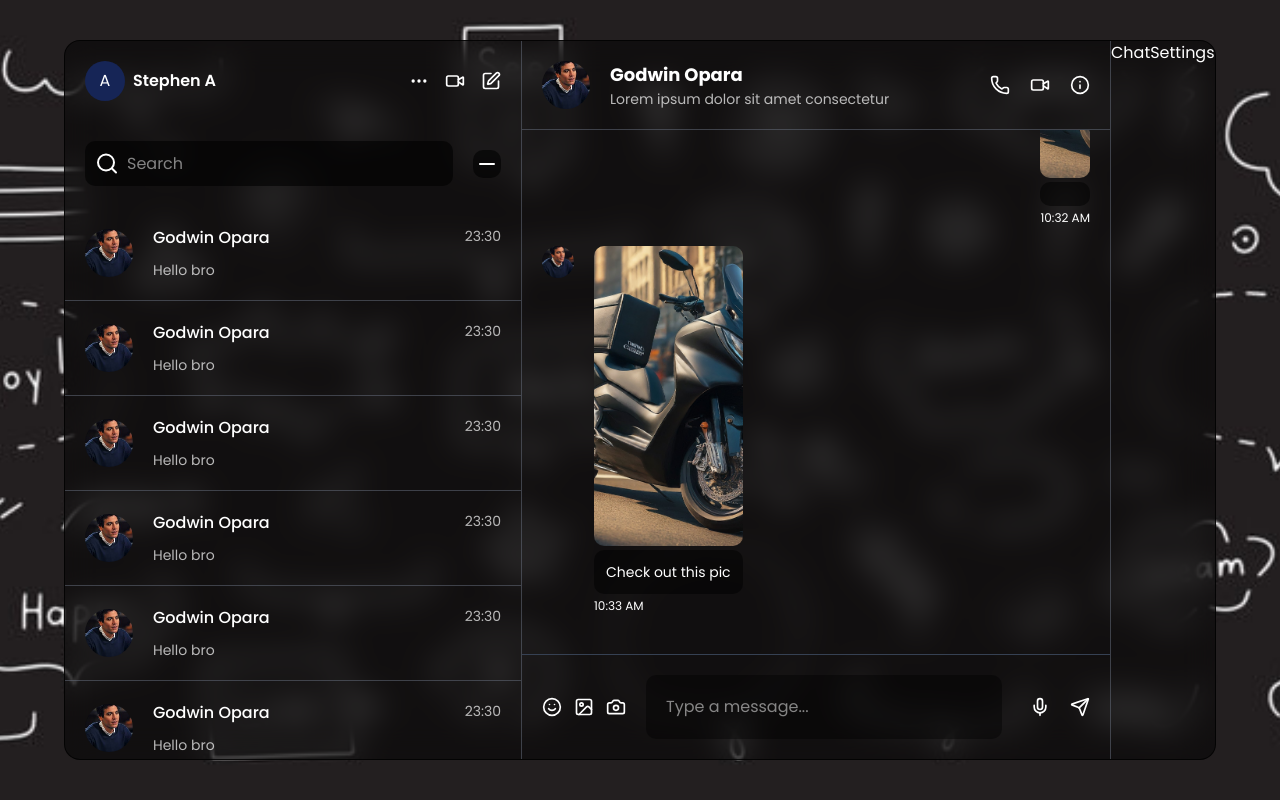
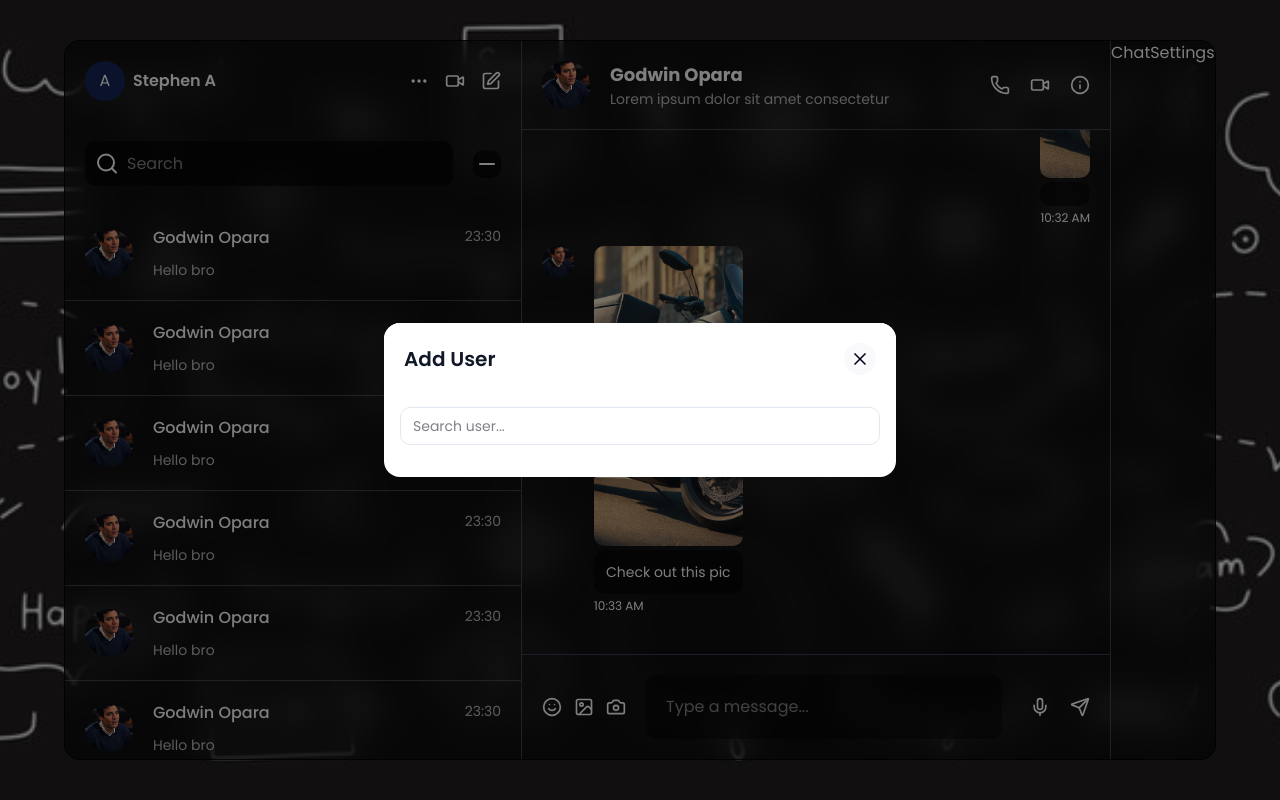
Before and after one commit to stivex001/chat_app, a Next.js app: page / in a window 1280 px wide. Both pictures are taken after a click on the button 487 px from the left and 163 px from the top of the page. Built offline with nearby package versions, Linux system fonts and the light colour scheme.

Commit message:
feat:implemented firebase setup

```diff
--- a/package.json
+++ b/package.json
@@ -33,6 +33,7 @@
     "axios": "^1.10.0",
     "class-variance-authority": "^0.7.1",
     "clsx": "^2.1.1",
+    "firebase": "^12.1.0",
     "framer-motion": "^12.23.12",
     "lucide-react": "^0.522.0",
     "next": "15.3.4",
--- /dev/null
+++ b/src/components/chats/AddUser.tsx
@@ -0,0 +1,96 @@
+"use client";
+import React, { useState, useEffect } from "react";
+import { BaseModal } from "../shared/BaseModal";
+
+type Props = {
+  isOpen: boolean;
+  onClose: () => void;
+};
+
+type User = {
+  id: number;
+  firstName: string;
+  lastName: string;
+  avatar: string;
+};
+
+const mockUsers: User[] = [
+  { id: 1, firstName: "John", lastName: "Doe", avatar: "https://i.pravatar.cc/150?img=1" },
+  { id: 2, firstName: "Jane", lastName: "Smith", avatar: "https://i.pravatar.cc/150?img=2" },
+  { id: 3, firstName: "Michael", lastName: "Brown", avatar: "https://i.pravatar.cc/150?img=3" },
+];
+
+const AddUser = ({ isOpen, onClose }: Props) => {
+  const [query, setQuery] = useState("");
+  const [results, setResults] = useState<User[]>([]);
+
+  useEffect(() => {
+    if (!query.trim()) {
+      setResults([]);
+      return;
+    }
+    const filtered = mockUsers.filter((user) =>
+      `${user.firstName} ${user.lastName}`.toLowerCase().includes(query.toLowerCase())
+    );
+    setResults(filtered);
+  }, [query]);
+
+  const handleAddUser = (user: User) => {
+    console.log("User added:", user);
+    // integrate with backend or state logic
+  };
+
+  return (
+    <BaseModal
+      isOpen={isOpen}
+      onClose={onClose}
+      className="!max-w-lg overflow-hidden !rounded-2xl border-none bg-white p-0 shadow-none"
+      title="Add User"
+    >
+      <div className="p-4">
+        {/* Search Input */}
+        <div className="flex">
+          <input
+            type="text"
+            placeholder="Search user..."
+            value={query}
+            onChange={(e) => setQuery(e.target.value)}
+            className="w-full rounded-lg border px-3 py-2 text-sm outline-none focus:ring-2 focus:ring-blue-500"
+          />
+        </div>
+
+        {/* Search Results */}
+        <div className="mt-4 space-y-3">
+          {results.length > 0 ? (
+            results.map((user) => (
+              <div
+                key={user.id}
+                className="flex items-center justify-between rounded-lg border p-2"
+              >
+                <div className="flex items-center gap-3">
+                  <div className="flex h-10 w-10 items-center justify-center rounded-full bg-black/50 text-white">
+                    {user.firstName.charAt(0)}
+                    {user.lastName.charAt(0)}
+                  </div>
+                  <span className="text-sm font-medium">
+                    {user.firstName} {user.lastName}
+                  </span>
+                </div>
+                <button
+                  onClick={() => handleAddUser(user)}
+                  className="cursor-pointer rounded-lg bg-green-600 px-3 py-1 text-sm text-white hover:bg-green-700"
+                >
+                  Add
+                </button>
+              </div>
+            ))
+          ) : query ? (
+            <p className="text-sm text-gray-500">No users found</p>
+          ) : null}
+        </div>
+      </div>
+    </BaseModal>
+  );
+};
+
+export default AddUser;
--- a/src/components/chats/SearchUser.tsx
+++ b/src/components/chats/SearchUser.tsx
@@ -1,15 +1,18 @@
-"use client"
-import React, { useState } from "react";
-import { SearchIcon } from "../assets/icons/SvgIcons";
-import { Plus, Minus } from "lucide-react";
+'use client';
+import React, { useState } from 'react';
+import { SearchIcon } from '../assets/icons/SvgIcons';
+import { Plus, Minus } from 'lucide-react';
+import AddUser from './AddUser';
 
 type Props = {};
 
 export const SearchUser = (props: Props) => {
   const [isAdded, setIsAdded] = useState(false);
+  const [modalOpen, setModalOpen] = useState(false);
 
   const handleToggle = () => {
-    setIsAdded((prev) => !prev);
+    setModalOpen(true);
+    setIsAdded(prev => !prev);
   };
 
   return (
@@ -24,10 +27,11 @@ export const SearchUser = (props: Props) => {
       </div>
       <button
         onClick={handleToggle}
-        className="flex h-7 w-7 items-center justify-center bg-black/60 rounded-[10px] cursor-pointer"
+        className="flex h-7 w-7 cursor-pointer items-center justify-center rounded-[10px] bg-black/60"
       >
         {isAdded ? <Minus /> : <Plus />}
       </button>
+      <AddUser isOpen={modalOpen} onClose={() => setModalOpen(false)} />
     </section>
   );
 };
--- /dev/null
+++ b/src/components/shared/BaseModal.tsx
@@ -0,0 +1,53 @@
+"use client";
+
+import * as React from "react";
+import { Dialog, DialogContent, DialogTitle } from "@/components/ui/dialog";
+import { X } from "lucide-react";
+import { VisuallyHidden } from "@radix-ui/react-visually-hidden";
+
+interface BaseModalProps {
+  isOpen: boolean;
+  onClose: () => void;
+  children: React.ReactNode;
+  className?: string;
+  title?: string;
+  footer?: React.ReactNode;
+}
+
+export const BaseModal = ({
+  isOpen,
+  onClose,
+  children,
+  className = "",
+  title,
+  footer,
+}: BaseModalProps) => {
+  return (
+    <Dialog open={isOpen} onOpenChange={(open) => !open && onClose()}>
+      <DialogContent
+        onClick={(e) => e.stopPropagation()}
+        className={`p-0 bg-transparent border-none shadow-none ${className}`}
+      >
+        {title ? (
+          <DialogTitle className="sticky top-0 z-10 px-5 pt-5 bg-white flex items-center justify-between ">
+            <p className="text-xl font-semibold text-gray-900">{title}</p>
+            <button
+              onClick={onClose}
+              className="w-8 h-8 flex items-center justify-center bg-[#F9F9FB] rounded-[32px] transition-colors"
+            >
+              <X className="h-5 w-5 text-paragrah" />
+            </button>
+          </DialogTitle>
+        ) : (
+          <DialogTitle>
+            <VisuallyHidden>Modal</VisuallyHidden>
+          </DialogTitle>
+        )}
+        <div className="">{children}</div>
+        {footer && (
+          <div className="sticky bottom-0 z-10 bg-white p-4">{footer}</div>
+        )}
+      </DialogContent>
+    </Dialog>
+  );
+};
--- /dev/null
+++ b/src/components/ui/dialog.tsx
@@ -0,0 +1,143 @@
+"use client"
+
+import * as React from "react"
+import * as DialogPrimitive from "@radix-ui/react-dialog"
+import { XIcon } from "lucide-react"
+
+import { cn } from "@/lib/utils"
+
+function Dialog({
+  ...props
+}: React.ComponentProps<typeof DialogPrimitive.Root>) {
+  return <DialogPrimitive.Root data-slot="dialog" {...props} />
+}
+
+function DialogTrigger({
+  ...props
+}: React.ComponentProps<typeof DialogPrimitive.Trigger>) {
+  return <DialogPrimitive.Trigger data-slot="dialog-trigger" {...props} />
+}
+
+function DialogPortal({
+  ...props
+}: React.ComponentProps<typeof DialogPrimitive.Portal>) {
+  return <DialogPrimitive.Portal data-slot="dialog-portal" {...props} />
+}
+
+function DialogClose({
+  ...props
+}: React.ComponentProps<typeof DialogPrimitive.Close>) {
+  return <DialogPrimitive.Close data-slot="dialog-close" {...props} />
+}
+
+function DialogOverlay({
+  className,
+  ...props
+}: React.ComponentProps<typeof DialogPrimitive.Overlay>) {
+  return (
+    <DialogPrimitive.Overlay
+      data-slot="dialog-overlay"
+      className={cn(
+        "data-[state=open]:animate-in data-[state=closed]:animate-out data-[state=closed]:fade-out-0 data-[state=open]:fade-in-0 fixed inset-0 z-50 bg-black/50",
+        className
+      )}
+      {...props}
+    />
+  )
+}
+
+function DialogContent({
+  className,
+  children,
+  showCloseButton = true,
+  ...props
+}: React.ComponentProps<typeof DialogPrimitive.Content> & {
+  showCloseButton?: boolean
+}) {
+  return (
+    <DialogPortal data-slot="dialog-portal">
+      <DialogOverlay />
+      <DialogPrimitive.Content
+        data-slot="dialog-content"
+        className={cn(
+          "bg-background data-[state=open]:animate-in data-[state=closed]:animate-out data-[state=closed]:fade-out-0 data-[state=open]:fade-in-0 data-[state=closed]:zoom-out-95 data-[state=open]:zoom-in-95 fixed top-[50%] left-[50%] z-50 grid w-full max-w-[calc(100%-2rem)] translate-x-[-50%] translate-y-[-50%] gap-4 rounded-lg border p-6 shadow-lg duration-200 sm:max-w-lg",
+          className
+        )}
+        {...props}
+      >
+        {children}
+        {showCloseButton && (
+          <DialogPrimitive.Close
+            data-slot="dialog-close"
+            className="ring-offset-background focus:ring-ring data-[state=open]:bg-accent data-[state=open]:text-muted-foreground absolute top-4 right-4 rounded-xs opacity-70 transition-opacity hover:opacity-100 focus:ring-2 focus:ring-offset-2 focus:outline-hidden disabled:pointer-events-none [&_svg]:pointer-events-none [&_svg]:shrink-0 [&_svg:not([class*='size-'])]:size-4"
+          >
+            <XIcon />
+            <span className="sr-only">Close</span>
+          </DialogPrimitive.Close>
+        )}
+      </DialogPrimitive.Content>
+    </DialogPortal>
+  )
+}
+
+function DialogHeader({ className, ...props }: React.ComponentProps<"div">) {
+  return (
+    <div
+      data-slot="dialog-header"
+      className={cn("flex flex-col gap-2 text-center sm:text-left", className)}
+      {...props}
+    />
+  )
+}
+
+function DialogFooter({ className, ...props }: React.ComponentProps<"div">) {
+  return (
+    <div
+      data-slot="dialog-footer"
+      className={cn(
+        "flex flex-col-reverse gap-2 sm:flex-row sm:justify-end",
+        className
+      )}
+      {...props}
+    />
+  )
+}
+
+function DialogTitle({
+  className,
+  ...props
+}: React.ComponentProps<typeof DialogPrimitive.Title>) {
+  return (
+    <DialogPrimitive.Title
+      data-slot="dialog-title"
+      className={cn("text-lg leading-none font-semibold", className)}
+      {...props}
+    />
+  )
+}
+
+function DialogDescription({
+  className,
+  ...props
+}: React.ComponentProps<typeof DialogPrimitive.Description>) {
+  return (
+    <DialogPrimitive.Description
+      data-slot="dialog-description"
+      className={cn("text-muted-foreground text-sm", className)}
+      {...props}
+    />
+  )
+}
+
+export {
+  Dialog,
+  DialogClose,
+  DialogContent,
+  DialogDescription,
+  DialogFooter,
+  DialogHeader,
+  DialogOverlay,
+  DialogPortal,
+  DialogTitle,
+  DialogTrigger,
+}
--- /dev/null
+++ b/src/lib/firebase.ts
@@ -0,0 +1,23 @@
+
+import { initializeApp } from "firebase/app";
+import { getAuth } from "firebase/auth";
+import { getFirestore } from "firebase/firestore";
+// TODO: Add SDKs for Firebase products that you want to use
+// https://firebase.google.com/docs/web/setup#available-libraries
+
+// Your web app's Firebase configuration
+// For Firebase JS SDK v7.20.0 and later, measurementId is optional
+const firebaseConfig = {
+  apiKey: process.env.NEXT_PUBLIC_API_KEY,
+  authDomain: "chat-app-546a6.firebaseapp.com",
+  projectId: "chat-app-546a6",
+  storageBucket: "chat-app-546a6.firebasestorage.app",
+  messagingSenderId: "269166845415",
+  appId: "1:269166845415:web:301277d0d46297d1b43142",
+  measurementId: "G-NF41KBT39W"
+};
+
+// Initialize Firebase
+export const app = initializeApp(firebaseConfig);
+export const auth = getAuth();
+export const db = getFirestore();
```
Also changed, not shown: 1 other file (tests, documents, lock files or other folders).
